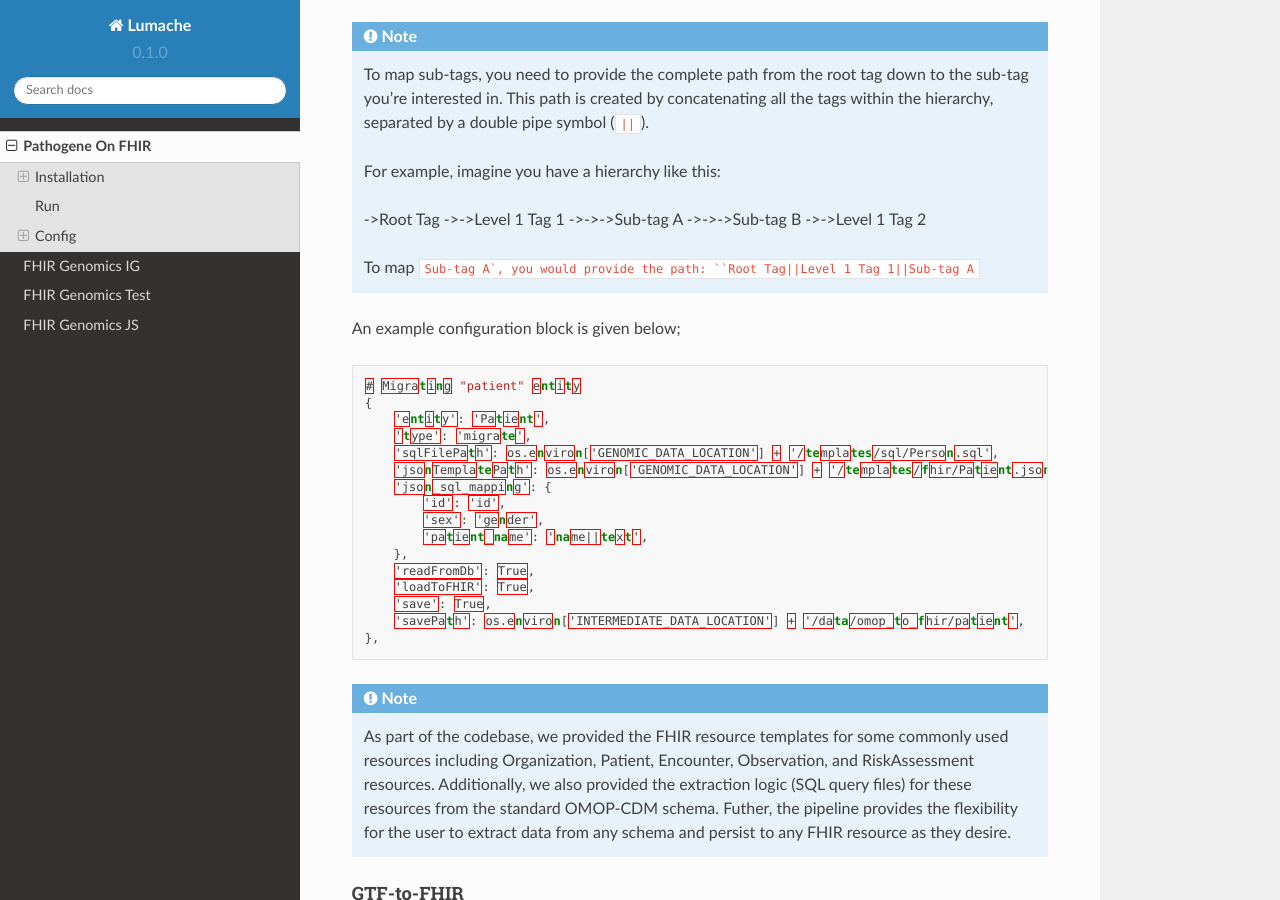
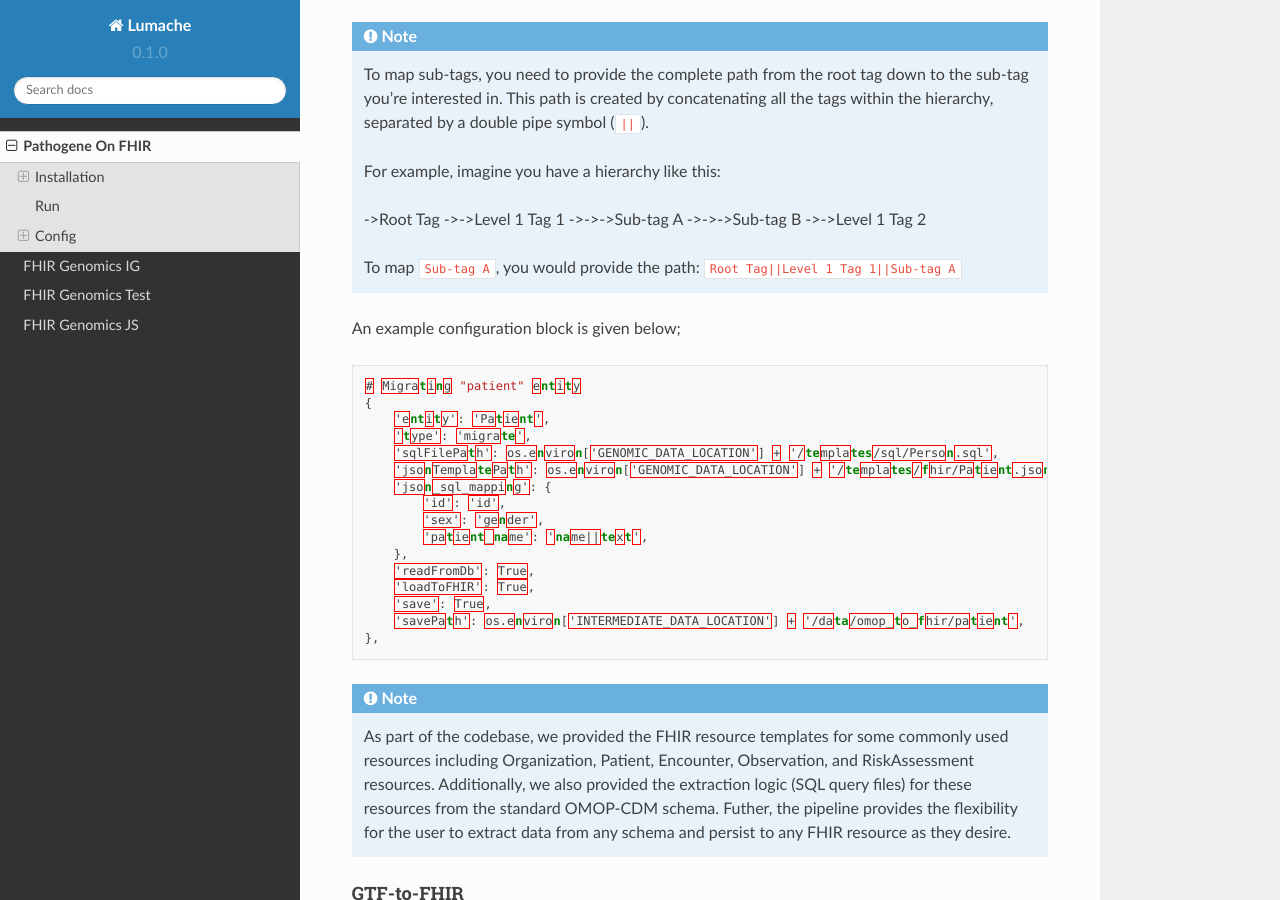
Before and after one commit to ryashpal/ehr-int-tutorial, a Sphinx documentation site: the page built from docs/source/pathogene_on_fhir.rst, in a window 1280 px wide and 900 px high, scrolled down 4375 px. Built offline with Sphinx 7.4.7 and the Read the Docs theme 2.0.0, drawn with Linux system fonts in a browser that asks for light colours.

```diff
--- a/docs/source/pathogene_on_fhir.rst
+++ b/docs/source/pathogene_on_fhir.rst
@@ -221,7 +221,7 @@ Please refer the table below for information on the configuration fields.
    ->->->Sub-tag B
    ->->Level 1 Tag 2
 
-   To map ``Sub-tag A`, you would provide the path: ``Root Tag||Level 1 Tag 1||Sub-tag A``
+   To map ``Sub-tag A``, you would provide the path: ``Root Tag||Level 1 Tag 1||Sub-tag A``
 
 An example configuration block is given below;
 
```
